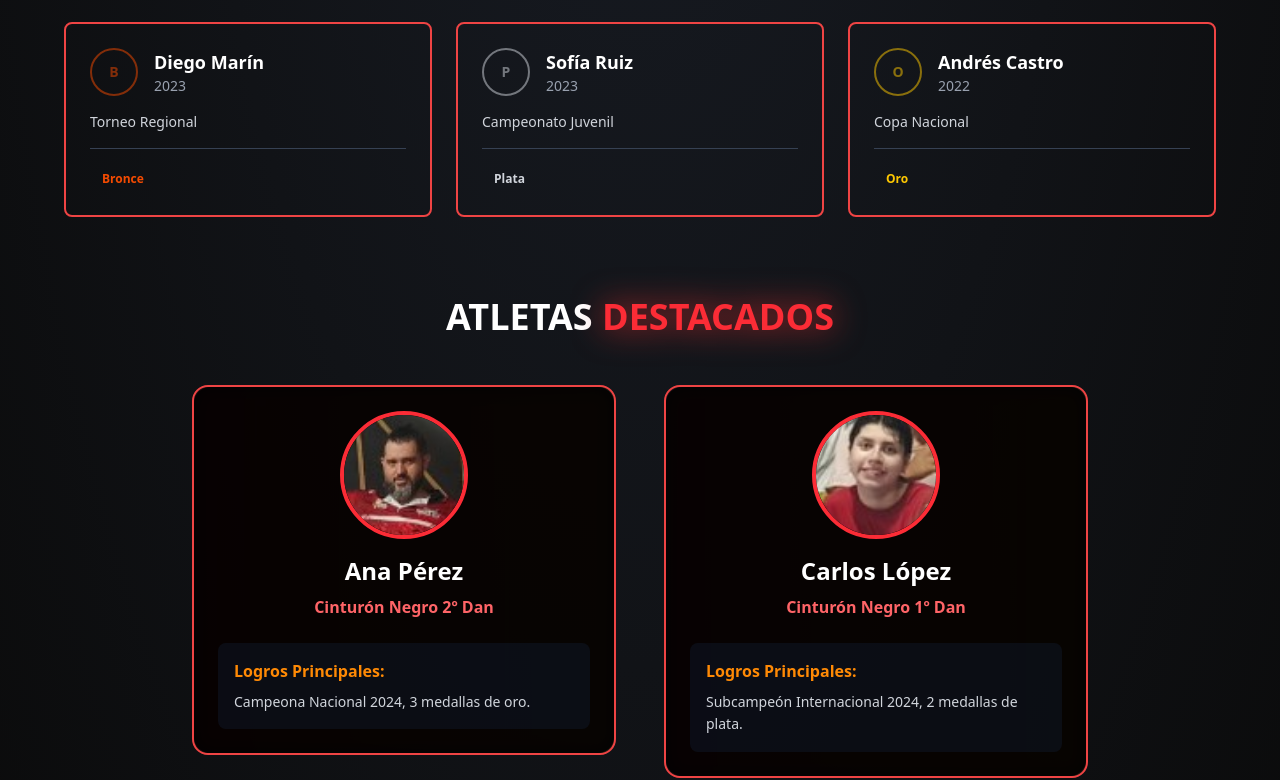
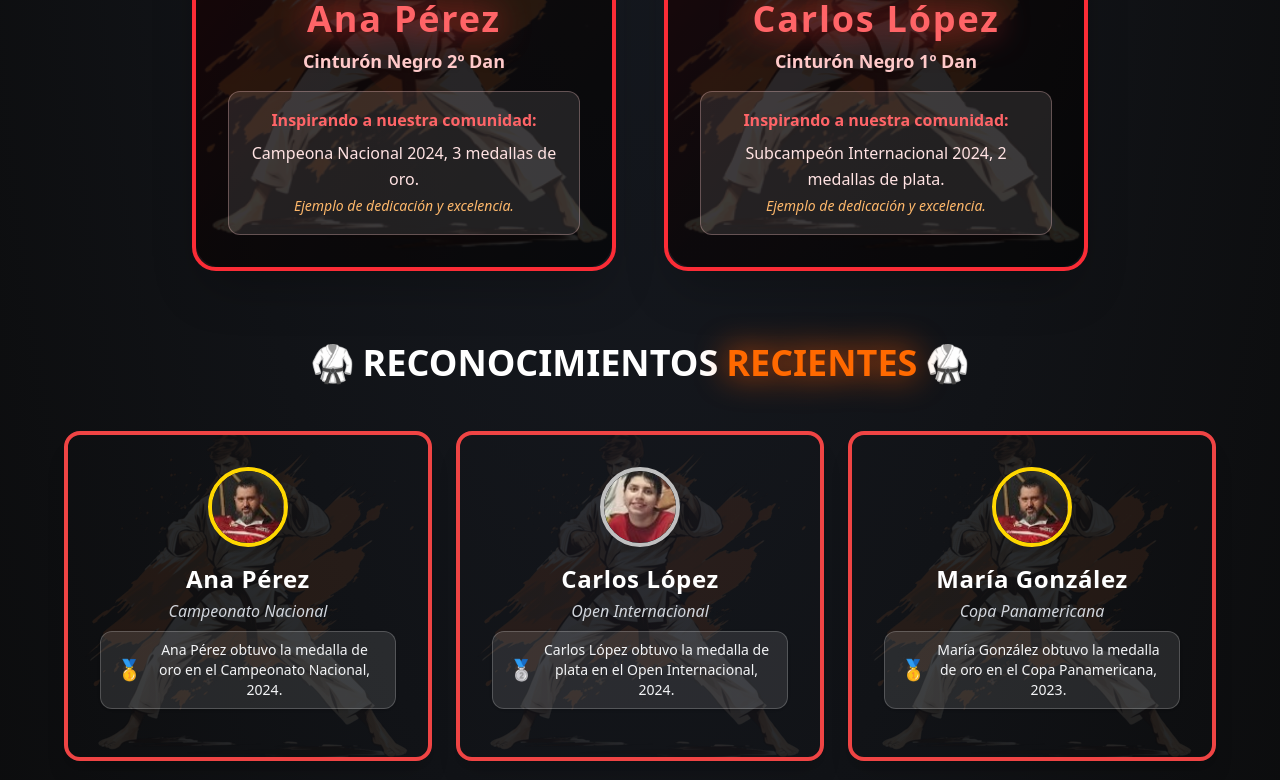
Before and after one commit to Baekho-la-cumbre/Baekho_landing, a React (Vite) app: page / in a window 1280 px wide. Shown: the part 3166-3946 px from the top of the page. Built offline with nearby package versions, Linux system fonts and the light colour scheme.

Commit message:
commit re diseño de logros, cambiando estilos y orden de los elementos

```diff
--- a/src/sections/Logros/Logros.jsx
+++ b/src/sections/Logros/Logros.jsx
@@ -133,12 +133,12 @@ const InteractiveCard = ({ children, className = "", glowColor = "red" }) => {
 
 // Datos de ejemplo
 const logrosData = [
-  { atleta: "Ana Pérez", año: 2024, competencia: "Campeonato Nacional", medalla: "Oro" },
-  { atleta: "Carlos López", año: 2024, competencia: "Open Internacional", medalla: "Plata" },
-  { atleta: "María González", año: 2023, competencia: "Copa Panamericana", medalla: "Oro" },
-  { atleta: "Diego Marín", año: 2023, competencia: "Torneo Regional", medalla: "Bronce" },
-  { atleta: "Sofía Ruiz", año: 2023, competencia: "Campeonato Juvenil", medalla: "Plata" },
-  { atleta: "Andrés Castro", año: 2022, competencia: "Copa Nacional", medalla: "Oro" },
+  { atleta: "Ana Pérez", año: 2024, competencia: "Campeonato Nacional", medalla: "Oro", foto: "/deportista1.jpg" },
+  { atleta: "Carlos López", año: 2024, competencia: "Open Internacional", medalla: "Plata", foto: "/deportista2.jpg" },
+  { atleta: "María González", año: 2023, competencia: "Copa Panamericana", medalla: "Oro", foto: "/deportista1.jpg" },
+  { atleta: "Diego Marín", año: 2023, competencia: "Torneo Regional", medalla: "Bronce", foto: "/deportista2.jpg" },
+  { atleta: "Sofía Ruiz", año: 2023, competencia: "Campeonato Juvenil", medalla: "Plata", foto: "/deportista1.jpg" },
+  { atleta: "Andrés Castro", año: 2022, competencia: "Copa Nacional", medalla: "Oro", foto: "/deportista2.jpg" },
 ];
 
 const atletasDestacados = [
@@ -175,8 +175,10 @@ const Logros = () => (
       {/* Header */}
       <ScrollReveal>
         <div className="flex flex-col items-center justify-center mb-16">
-          <h2 className="text-5xl md:text-6xl font-black text-white mb-6 text-center">
+          <h2 className="text-5xl md:text-6xl font-black text-white mb-6 text-center flex items-center gap-3">
+            <span className="text-5xl">🏅</span>
             NUESTROS <span className="text-red-500 drop-shadow-[0_0_16px_#D42D2D]">LOGROS</span>
+            <span className="text-5xl">🏅</span>
           </h2>
           <p className="text-xl text-gray-300 max-w-3xl text-center">
             El fruto del esfuerzo, la disciplina y la dedicación de nuestros atletas
@@ -184,73 +186,137 @@ const Logros = () => (
         </div>
       </ScrollReveal>
 
+      {/* Atletas Destacados */}
+      <div>
+        <ScrollReveal>
+          <h3 className="text-3xl md:text-4xl font-black text-red-500 mb-12 text-center drop-shadow-[0_0_24px_#D42D2D] tracking-widest flex items-center justify-center gap-2">
+            <span className="text-3xl md:text-4xl">🏆</span>
+            ATLETAS DESTACADOS
+            <span className="text-3xl md:text-4xl">🏆</span>
+          </h3>
+        </ScrollReveal>
+        <div className="grid md:grid-cols-2 gap-12 max-w-4xl mx-auto">
+          {atletasDestacados.map((atleta, index) => (
+            <ScrollReveal key={index} delay={index * 200}>
+              <div className="relative group rounded-3xl overflow-visible shadow-2xl border-4 border-red-500 bg-gradient-to-br from-red-700/30 via-red-900/10 to-black/0 p-0 transition-transform duration-300 hover:scale-105 hover:shadow-[0_0_64px_0_#D42D2D99]">
+                {/* Fondo decorativo (fondocard.png) */}
+                <img
+                  src="/fondocard.png"
+                  alt="Fondo decorativo"
+                  className="absolute inset-0 w-full h-full object-cover opacity-30 brightness-125 pointer-events-none select-none z-0"
+                  style={{ zIndex: 0 }}
+                />
+                {/* Fondo decorativo (emoji corazón) */}
+                <div className="absolute inset-0 flex items-center justify-center opacity-10 pointer-events-none select-none z-10">
+                  <span className="text-[8rem] text-red-500">❤️</span>
+                </div>
+                <div className="relative z-10 bg-black/60 rounded-3xl p-8 flex flex-col items-center">
+                  <div className="w-36 h-36 mx-auto mb-4 rounded-full border-8 border-red-500 shadow-lg bg-gradient-to-tr from-red-400 via-red-200 to-red-600 flex items-center justify-center overflow-hidden">
+                    {atleta.imagen ? (
+                      <img
+                        src={atleta.imagen}
+                        alt={atleta.nombre}
+                        className="w-full h-full object-cover rounded-full border-4 border-white shadow-xl"
+                      />
+                    ) : (
+                      <span className="text-6xl text-red-400">🧑‍🎓</span>
+                    )}
+                  </div>
+                  <h4 className="text-3xl md:text-4xl font-black text-red-400 mb-2 text-center tracking-wider drop-shadow-[0_0_16px_#D42D2D] animate-glow">
+                    {atleta.nombre}
+                  </h4>
+                  <p className="text-red-200 font-semibold mb-4 text-lg text-center drop-shadow">{atleta.categoria}</p>
+                  <div className="bg-red-50/10 rounded-xl p-4 border border-red-200/30 w-full">
+                    <h5 className="text-red-400 font-bold mb-2 text-center">Inspirando a nuestra comunidad:</h5>
+                    <p className="text-red-100 text-base leading-relaxed text-center">{atleta.logros} <br/> <span className='italic text-sm text-orange-300'>Ejemplo de dedicación y excelencia.</span></p>
+                  </div>
+                </div>
+                {/* Efecto de resplandor al hacer hover */}
+                <div className="absolute inset-0 rounded-3xl pointer-events-none group-hover:shadow-[0_0_64px_16px_#D42D2D99] transition-all duration-300" />
+              </div>
+            </ScrollReveal>
+          ))}
+        </div>
+      </div>
+      <br /><br /><br />
+
       {/* Reconocimientos */}
       <div className="mb-20">
         <ScrollReveal delay={200}>
-          <h3 className="text-3xl md:text-4xl font-black text-white mb-12 text-center">
+          <h3 className="text-3xl md:text-4xl font-black text-white mb-12 text-center flex items-center justify-center gap-2">
+            <span className="text-3xl md:text-4xl">🥋</span>
             RECONOCIMIENTOS <span className="text-orange-500 drop-shadow-[0_0_16px_#FE5900]">RECIENTES</span>
+            <span className="text-3xl md:text-4xl">🥋</span>
           </h3>
         </ScrollReveal>
         <div className="grid md:grid-cols-2 lg:grid-cols-3 gap-6">
           {logrosData.map((logro, index) => (
             <ScrollReveal key={index} delay={index * 100}>
-              <InteractiveCard className="bg-black/80 border border-red-500/30 rounded-lg p-6 hover:border-red-500/60 transition-all duration-300 transform hover:scale-105 hover:shadow-lg hover:shadow-red-500/25">
-                <div className="flex items-center mb-4">
+              <InteractiveCard
+                className="bg-gradient-to-br from-black/80 to-gray-900/80 p-8 rounded-2xl shadow-xl flex flex-col items-center border-4 min-h-[320px] relative overflow-hidden"
+                style={{
+                  borderColor:
+                    logro.medalla === "Oro"
+                      ? "#FFD700"
+                      : logro.medalla === "Plata"
+                      ? "#C0C0C0"
+                      : logro.medalla === "Bronce"
+                      ? "#FF8C00"
+                      : "#ef4444",
+                  boxShadow:
+                    logro.medalla === "Oro"
+                      ? "0 0 32px 0 #FFD70055"
+                      : logro.medalla === "Plata"
+                      ? "0 0 32px 0 #C0C0C055"
+                      : logro.medalla === "Bronce"
+                      ? "0 0 32px 0 #FF8C0055"
+                      : "0 0 16px 0 #ef444455",
+                }}
+              >
+                {/* Fondo de la tarjeta: imagen opaca */}
+                <img
+                  src="/fondocard.png"
+                  alt="Fondo decorativo"
+                  className="absolute inset-0 w-full h-full object-cover opacity-10 pointer-events-none select-none"
+                  style={{ zIndex: 0 }}
+                />
+                {/* Contenido principal (z-10) */}
+                <div className="relative z-10 flex flex-col items-center w-full h-full">
+                  {/* Foto del deportista con borde de color de medalla y año */}
                   <div
-                    className={`w-12 h-12 rounded-full border-2 ${getMedallaColor(logro.medalla)} flex items-center justify-center mr-4 animate-pulse`}
+                    className="w-20 h-20 rounded-full mb-4 shadow-lg flex items-center justify-center overflow-hidden relative"
+                    style={{
+                      border: '4px solid ' + (
+                        logro.medalla === "Oro"
+                          ? "#FFD700"
+                          : logro.medalla === "Plata"
+                          ? "#C0C0C0"
+                          : logro.medalla === "Bronce"
+                          ? "#FF8C00"
+                          : "#fff"
+                      ),
+                    }}
                   >
-                    <span className="font-bold text-sm">{logro.medalla[0]}</span>
+                    <img
+                      src={logro.foto || "/deportista1.jpg"}
+                      alt={logro.atleta}
+                      className="w-full h-full object-cover rounded-full"
+                    />
                   </div>
-                  <div>
-                    <h4 className="text-white font-bold text-lg">{logro.atleta}</h4>
-                    <p className="text-gray-400 text-sm">{logro.año}</p>
-                  </div>
-                </div>
-                <p className="text-gray-300 text-sm">{logro.competencia}</p>
-                <div className="mt-4 pt-4 border-t border-gray-700">
-                  <span
-                    className={`inline-block px-3 py-1 rounded-full text-xs font-bold ${getMedallaColor(logro.medalla)} bg-opacity-20`}
-                  >
-                    {logro.medalla}
-                  </span>
-                </div>
-              </InteractiveCard>
-            </ScrollReveal>
-          ))}
-        </div>
-      </div>
-
-      {/* Atletas Destacados */}
-      <div>
-        <ScrollReveal>
-          <h3 className="text-3xl md:text-4xl font-black text-white mb-12 text-center">
-            ATLETAS <span className="text-red-500 drop-shadow-[0_0_16px_#D42D2D]">DESTACADOS</span>
-          </h3>
-        </ScrollReveal>
-        <div className="grid md:grid-cols-2 gap-12 max-w-4xl mx-auto">
-          {atletasDestacados.map((atleta, index) => (
-            <ScrollReveal key={index} delay={index * 200}>
-              <InteractiveCard className="group relative rounded-2xl">
-                <div className="absolute inset-0 bg-gradient-to-r from-red-600 to-orange-500 rounded-2xl blur opacity-25 group-hover:opacity-40 transition-opacity duration-300 overflow-hidden"></div>
-                <div className="relative bg-black/90 p-6 rounded-2xl">
-                  <div className="text-center mb-6">
-                    <div className="w-32 h-32 mx-auto mb-4 rounded-full border-4 border-red-500 overflow-hidden transform group-hover:rotate-3 transition-transform duration-300 bg-gray-200 flex items-center justify-center">
-                      {atleta.imagen ? (
-                        <img
-                          src={atleta.imagen}
-                          alt={atleta.nombre}
-                          className="w-full h-full object-cover"
-                        />
-                      ) : (
-                        <span className="text-5xl text-gray-400">🧑‍🎓</span>
-                      )}
-                    </div>
-                    <h4 className="text-2xl font-bold text-white mb-2">{atleta.nombre}</h4>
-                    <p className="text-red-400 font-semibold mb-4">{atleta.categoria}</p>
-                  </div>
-                  <div className="bg-gray-900/50 rounded-lg p-4">
-                    <h5 className="text-orange-400 font-bold mb-2">Logros Principales:</h5>
-                    <p className="text-gray-300 text-sm leading-relaxed">{atleta.logros}</p>
+                  {/* Nombre del atleta */}
+                  <h4 className="text-white font-extrabold text-xl md:text-2xl mb-1 text-center tracking-wide">
+                    {logro.atleta}
+                  </h4>
+                  {/* Competencia */}
+                  <p className="text-gray-300 text-base mb-2 text-center italic">{logro.competencia}</p>
+                  {/* Descripción del mérito en div traslúcido con emoji */}
+                  <div className="mb-4 px-4 py-2 rounded-xl bg-white/10 border border-white/20 shadow flex items-center justify-center gap-2">
+                    <span className="text-xl">
+                      {logro.medalla === "Oro" ? "🥇" : logro.medalla === "Plata" ? "🥈" : "🥉"}
+                    </span>
+                    <span className="text-gray-100 text-sm text-center">
+                      {`${logro.atleta} obtuvo la medalla de ${logro.medalla.toLowerCase()} en el ${logro.competencia}, ${logro.año}.`}
+                    </span>
                   </div>
                 </div>
               </InteractiveCard>
@@ -283,8 +349,8 @@ const Logros = () => (
           </div>
         </div>
       </ScrollReveal>
-      </div>
-    </section>
-  );
+    </div>
+  </section>
+);
 
 export default Logros;
```
Also changed, not shown: src/sections/Contacto/Contacto.jsx (+5 -5 lines), public/fondocard.png (added).
